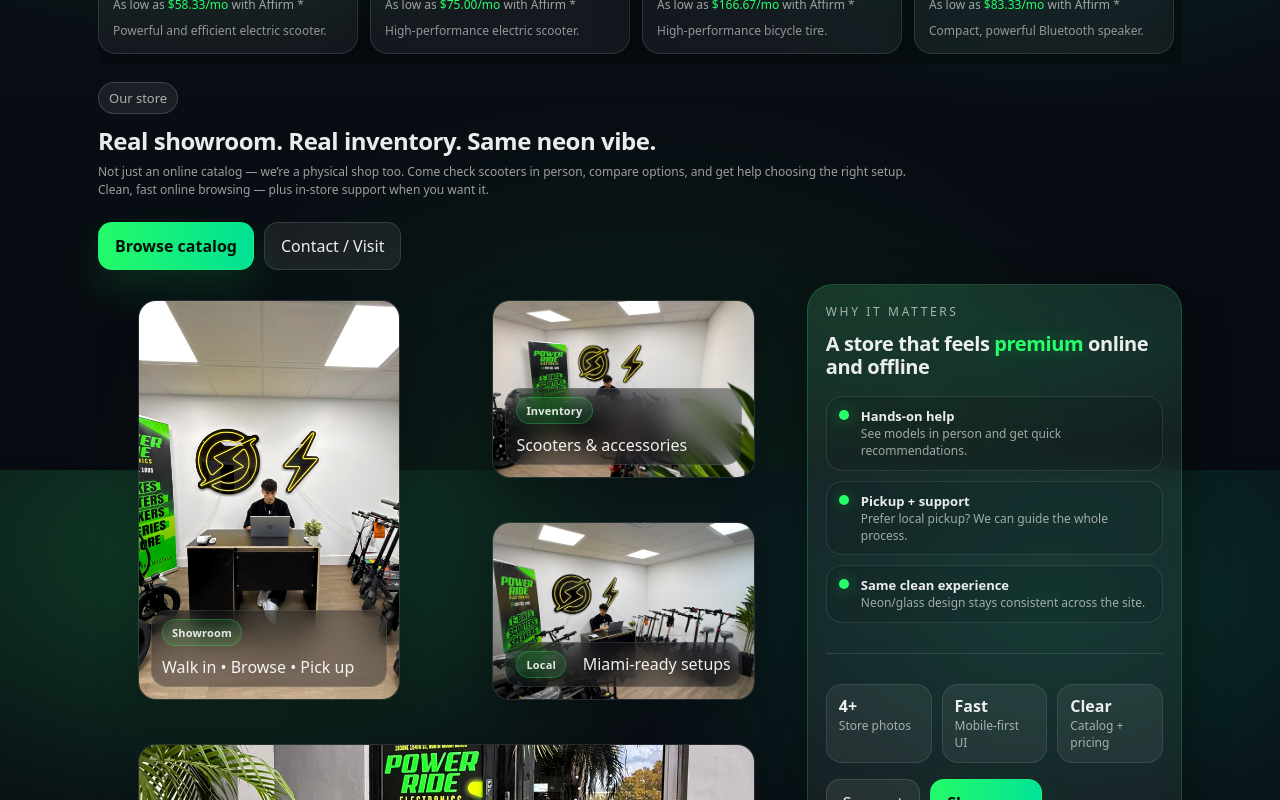
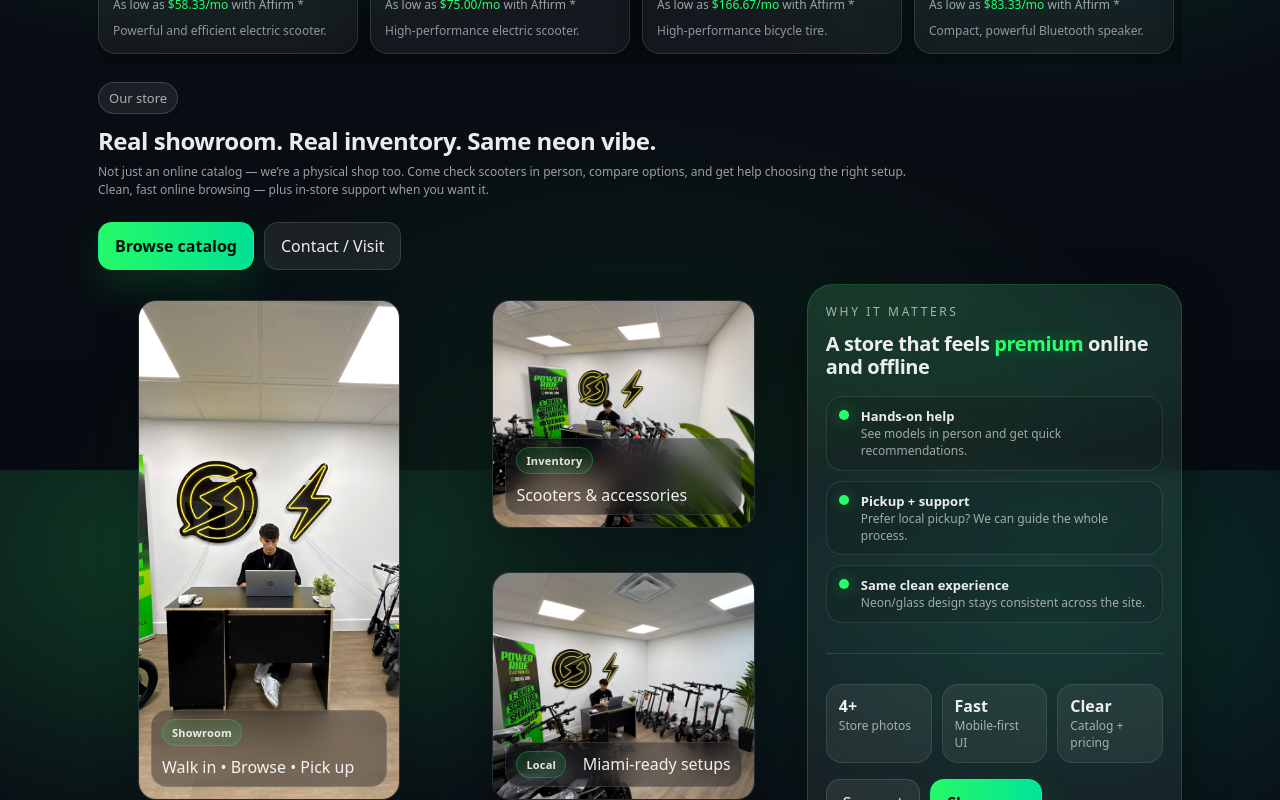
Before and after one commit to gereacosta1/power-ride, a React (Vite) app: page / in a window 1280 px wide. Shown: the part 1130-1930 px from the top of the page. Built offline with nearby package versions, Linux system fonts and the light colour scheme.

Commit message:
fix about us section2

```diff
--- a/src/styles/theme.css
+++ b/src/styles/theme.css
@@ -897,7 +897,7 @@ textarea.input{
   grid-template-columns: 1fr 1fr;
 
   /* Bigger tiles (more image area) */
-  grid-auto-rows: 210px; /* before: 160px */
+  grid-auto-rows: 260px; /* before: 160px */
 
   gap: 12px;
 }
```
